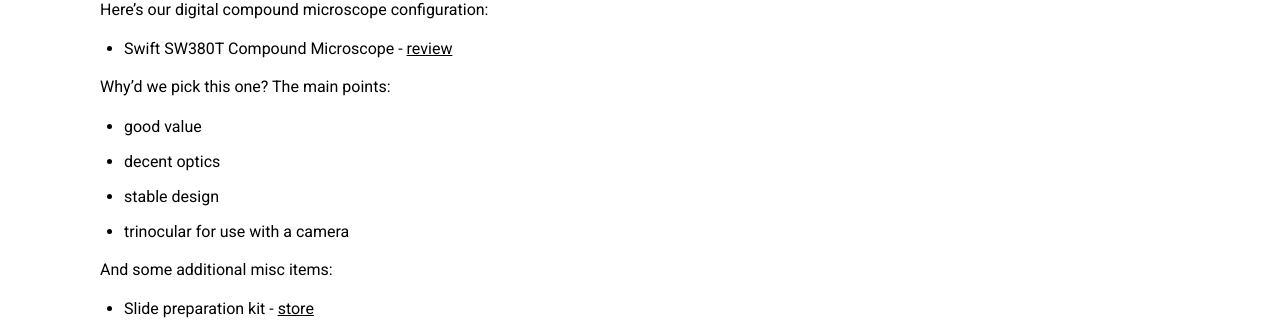
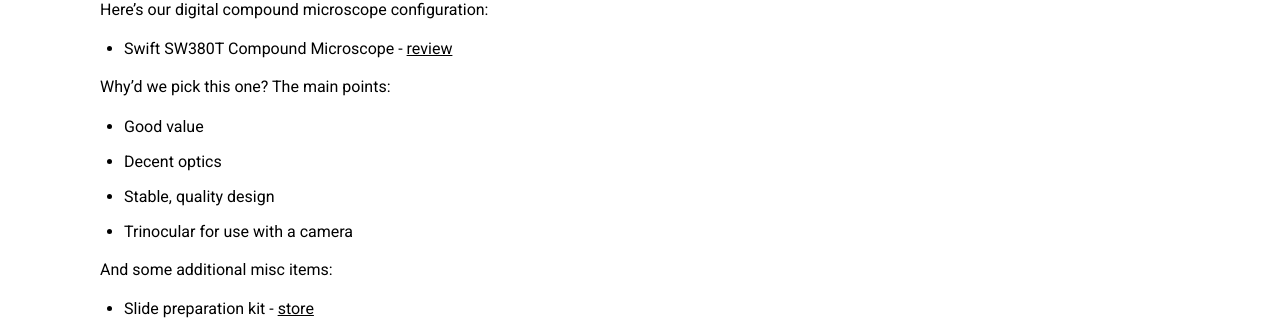
Before and after one commit to tinkertree/tinkertree.github.io, a Jekyll site: the page built from _posts/2024-03-02-microscope-setup.md, in a window 1280 px wide and 900 px high, scrolled down 347 px. Shown: the part 143-470 px from the top of the window. Built offline with Jekyll 4.4.1, drawn with Linux system fonts in a browser that asks for light colours; nearby versions of some CDN libraries.

Commit message:
Add basic setup details (n2)

```diff
--- a/_posts/2024-03-02-microscope-setup.md
+++ b/_posts/2024-03-02-microscope-setup.md
@@ -12,10 +12,10 @@
 * Swift SW380T Compound Microscope - [review](https://www.microbehunter.com/swift-sw380t/)
 
 Why'd we pick this one? The main points:
-* good value
-* decent optics
-* stable design
-* trinocular for use with a camera
+* Good value
+* Decent optics
+* Stable, quality design
+* Trinocular for use with a camera
 
 And some additional misc items:
 
```
